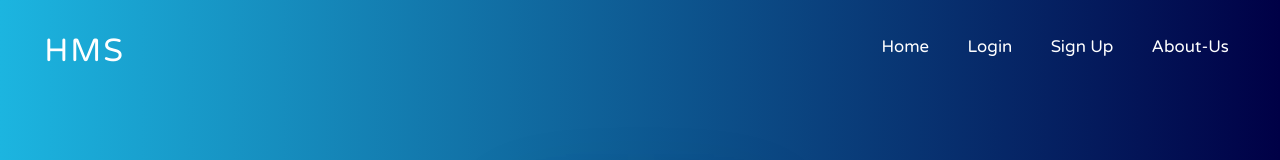
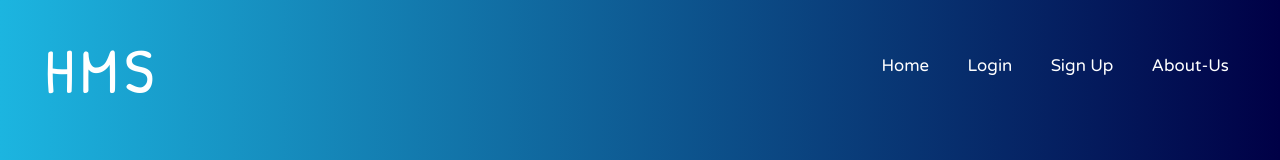
Before and after one commit to devaaravmishra/hms, a React (Create React App) app: page /login in a window 1280 px wide. Shown: the top 160 px of the page. Built offline with nearby package versions, Linux system fonts and the light colour scheme; no server answers.

Commit message:
style: Update nav-head font-family

```diff
--- a/src/assets/css/main.css
+++ b/src/assets/css/main.css
@@ -1,4 +1,5 @@
 @import url("https://fonts.googleapis.com/css2?family=Varela+Round&display=swap");
+@import url('https://fonts.googleapis.com/css2?family=Patrick+Hand&display=swap');
 * {
 	box-sizing: border-box;
 	margin: 0;
@@ -41,10 +42,11 @@
 }
 .nav-head {
 	cursor: pointer;
-	font-size: 2rem;
+	font-size: 4rem;
 	text-transform: uppercase;
-	letter-spacing: 2px;
+	letter-spacing: 6px;
 	color: #fff;
+	font-family: 'Patrick Hand', cursive;
 }
 
 .nav-links {
```
